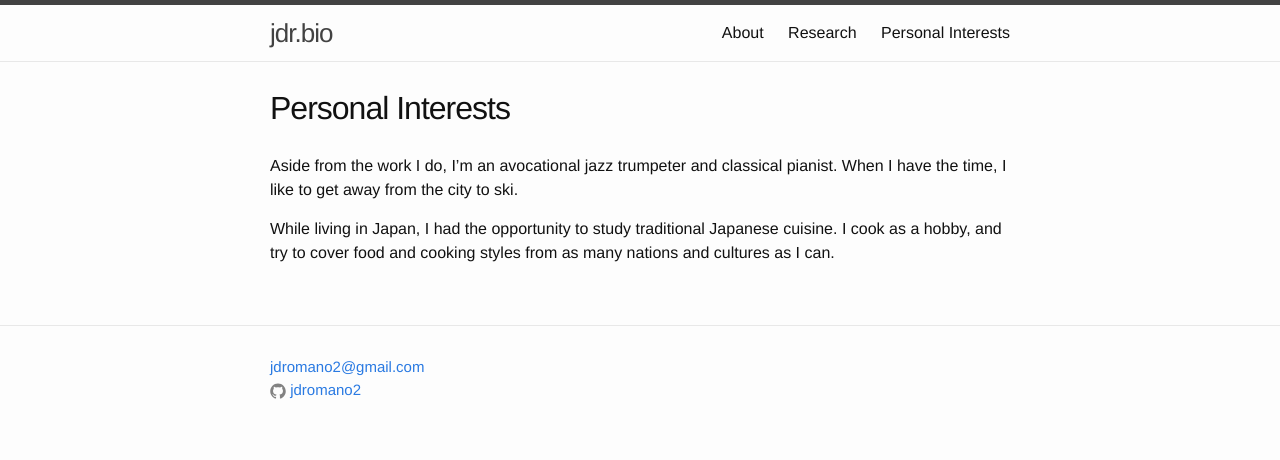
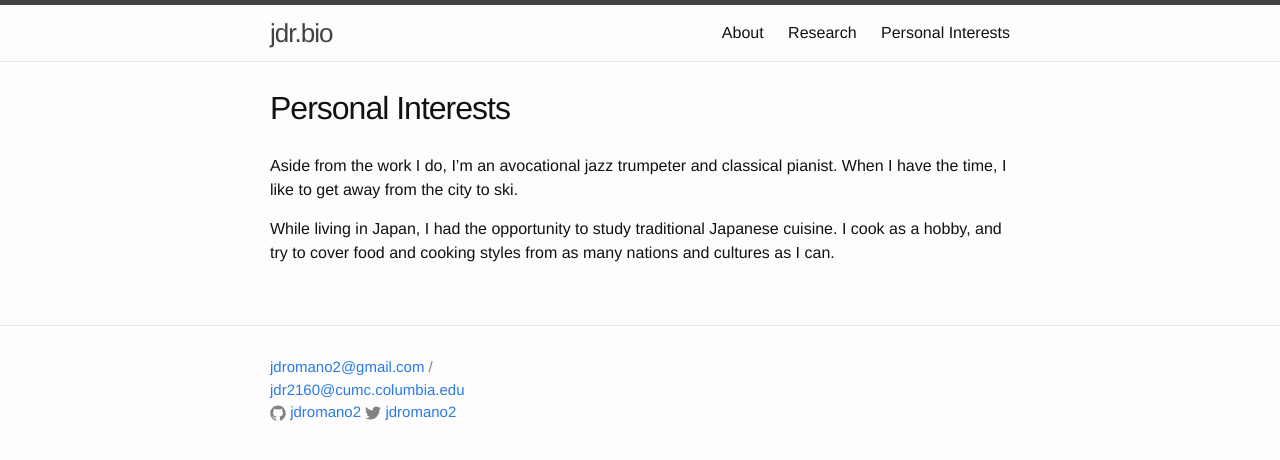
Before and after one commit to JDRomano2/jdromano.net, a Jekyll site: the page built from personal.md, in a window 1280 px wide. Shown: the top 460 px of the page. Built offline with Jekyll 4.4.1, drawn with Linux system fonts in a browser that asks for light colours.

Commit message:
Minor footer changes

```diff
--- a/_includes/footer.html
+++ b/_includes/footer.html
@@ -2,30 +2,18 @@
 
   <div class="wrapper">
 
-		<!--
-    <h2 class="footer-heading">{{ site.title }}</h2>
-		-->
 
     <div class="footer-col-wrapper">
       <div class="footer-col footer-col-1">
         <ul class="contact-list">
           <!-- <li>{{ site.title }}</li> -->
-          <li><a href="mailto:{{ site.email }}">{{ site.email }}</a></li>
+          <li><a href="mailto:{{ site.email }}">{{ site.email }}</a> / <a href="mailto:jdr2160@cumc.columbia.edu">jdr2160@cumc.columbia.edu</a></li>
 					<li>
-            {% include icon-github.html username=site.github_username %}
+					  {% include icon-github.html username=site.github_username %}
+					  {% include icon-twitter.html username=site.twitter_username %}
           </li>
         </ul>
       </div>
-
-      <!-- <div class="footer-col footer-col-2"> -->
-      <!--   <ul class="social-media-list"> -->
-      <!--     {% if site.github_username %} -->
-      <!--     <li> -->
-      <!--       {% include icon-github.html username=site.github_username %} -->
-      <!--     </li> -->
-      <!--     {% endif %} -->
-      <!--   </ul> -->
-      <!-- </div> -->
 
     </div>
 
```
